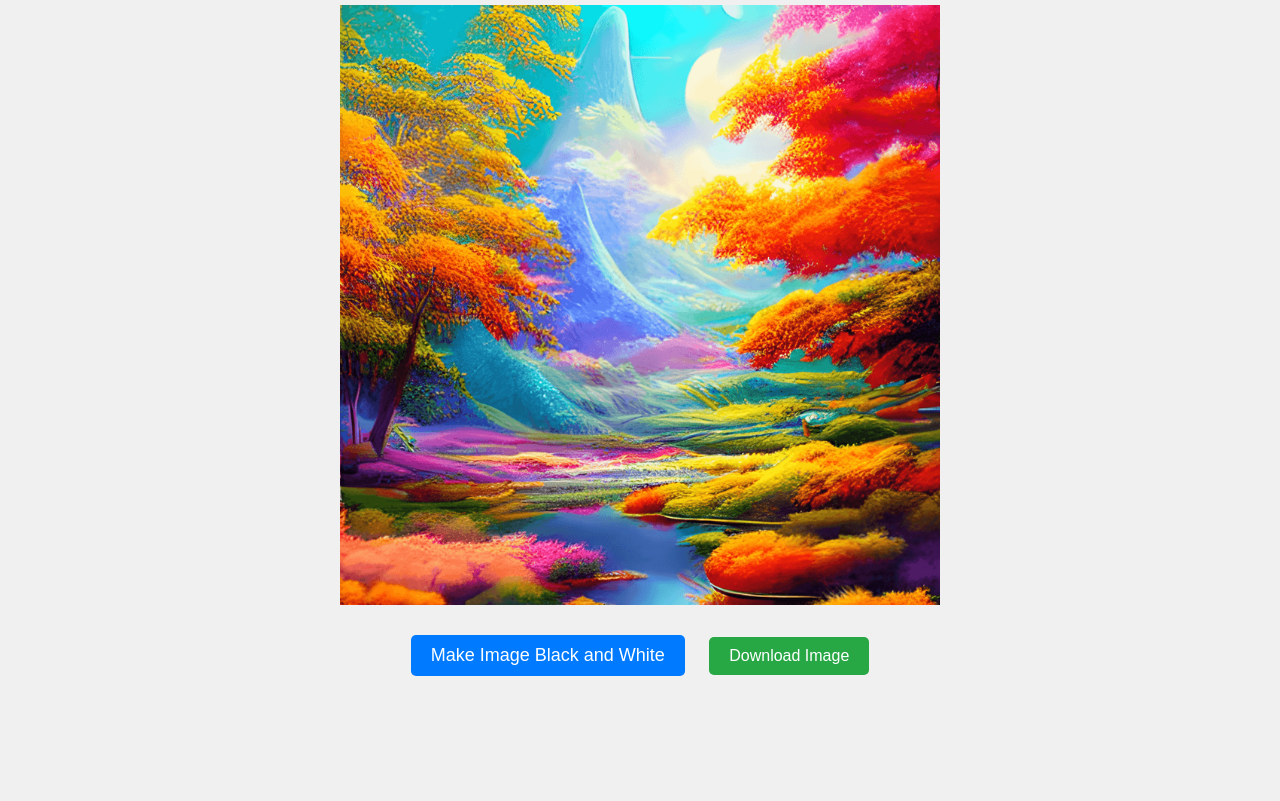
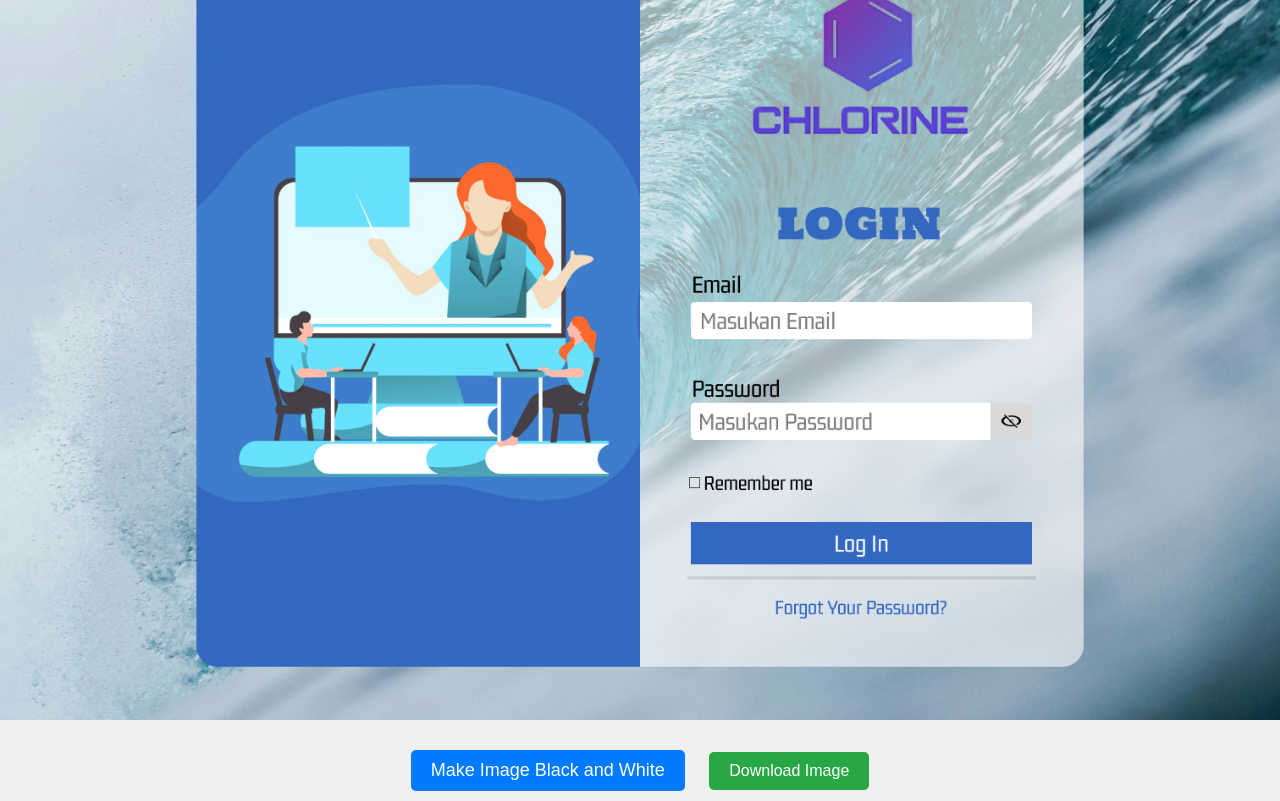
Before and after one commit to apepwahyudin55/BWFilter_Apep, a plain HTML site: page index.html in a window 1280 px wide. Shown: the part 94-895 px from the top of the page. Before the commit the page ends 800 px from the top, so only its background shows below. Drawn offline with Linux system fonts and the light colour scheme.

Commit message:
Update index.html

```diff
--- a/index.html
+++ b/index.html
@@ -9,7 +9,7 @@
 <body>
 
     <h1>Image Filter and Download</h1>
-    <img id="image" src="600.png" alt="Sample Image">
+    <img id="image" src="MacBook Pro 14_ - 1.png" alt="Sample Image">
     <div class="buttons">
         <button id="bwButton">Make Image Black and White</button>
         <button id="downloadButton">Download Image</button>
```
